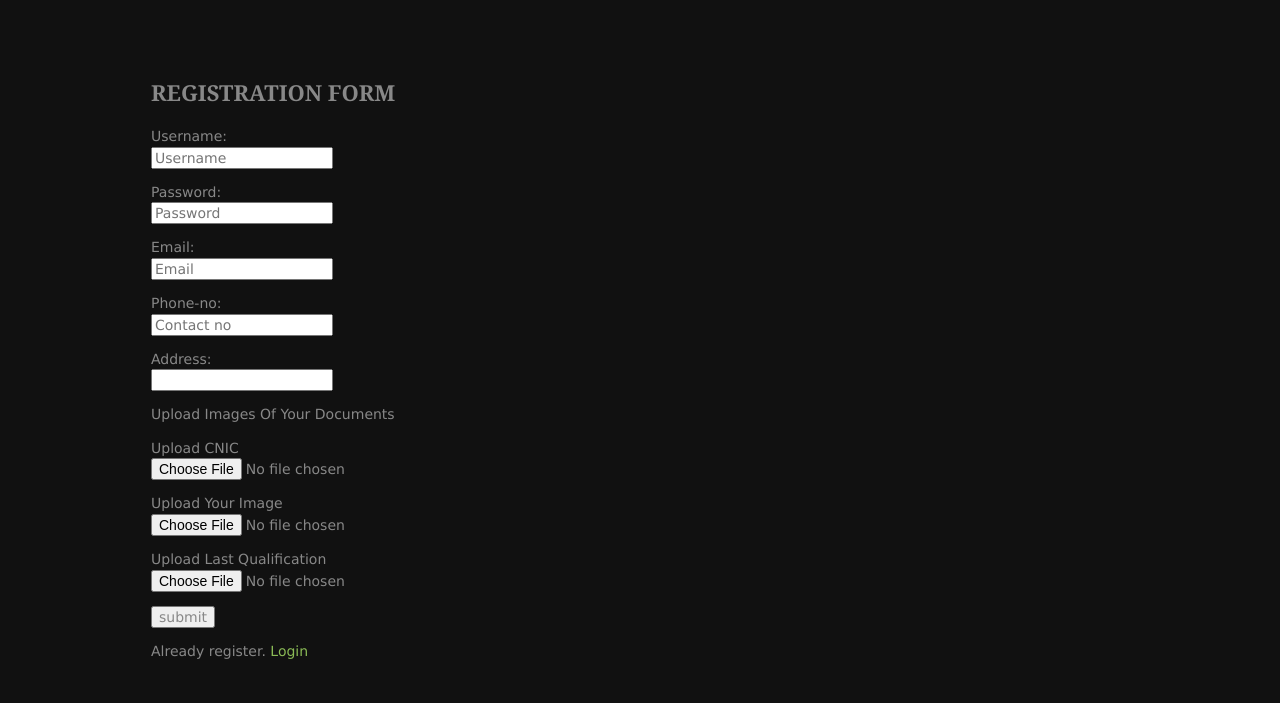
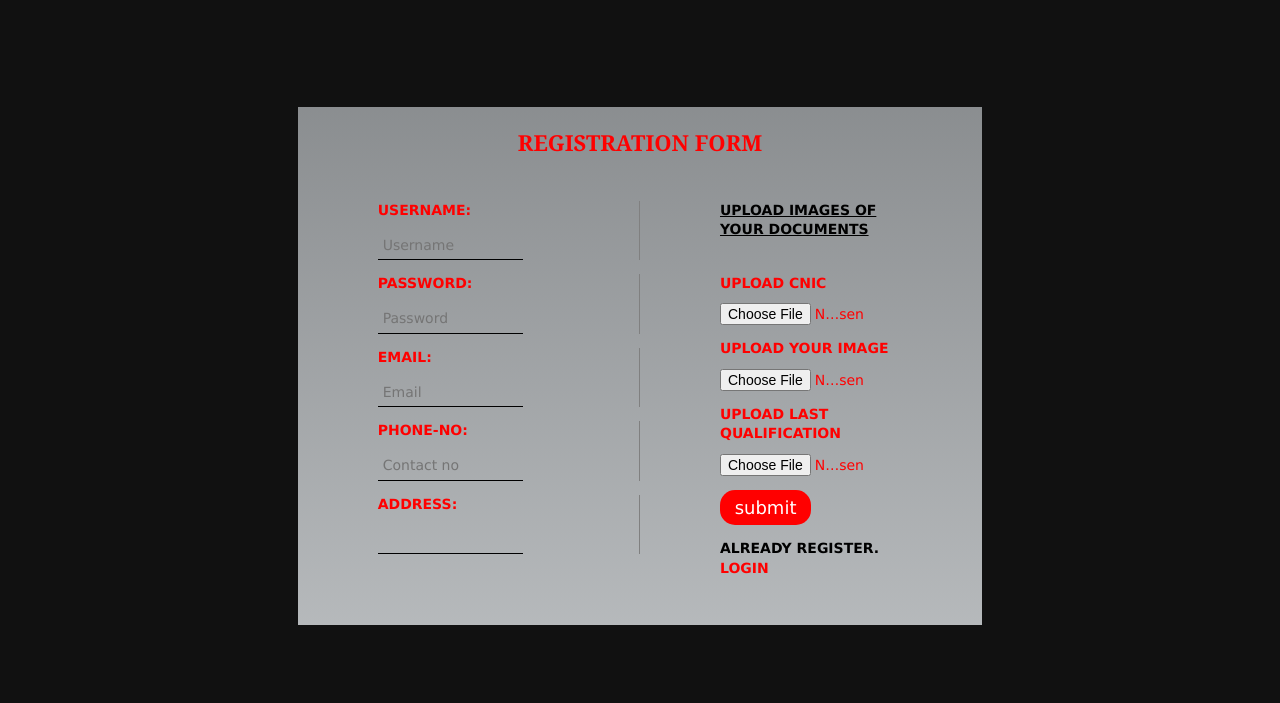
Before and after one commit to taneemtur/academy.github.io, a plain HTML site: page tutorreg.html in a window 1280 px wide. Shown: the part 97-800 px from the top of the page. Drawn offline with Linux system fonts and the light colour scheme.

Commit message:
Add files via upload

```diff
--- a/tutorreg.html
+++ b/tutorreg.html
@@ -1,17 +1,13 @@
 <!DOCTYPE html>
-<!--
-Template Name: Abele
-Author: <a href="https://www.os-templates.com/">OS Templates</a>
-Author URI: https://www.os-templates.com/
-Licence: Free to use under our free template licence terms
-Licence URI: https://www.os-templates.com/template-terms
--->
+
 <html>
 <head>
 <title>academy.com</title>
 <meta charset="utf-8">
 <meta name="viewport" content="width=device-width, initial-scale=1.0, maximum-scale=1.0, user-scalable=no">
 <link href="layout/styles/layout.css" rel="stylesheet" type="text/css" a="all">
+<link href="mainsignup.css" rel="stylesheet" type="text/css" a="all">
+
 <link></head>
 </head>
 <body id="top">
@@ -56,38 +52,52 @@ Licence URI: https://www.os-templates.com/template-terms
     </nav>
   </header>
 </div>
+
 <div class="container">
+
   <div class="row">
           <div class="form-heading"><h1>Registration Form</h1></div>
+
           <form method="POST" class="form-1">
                   <div class="col-1">
+
           <div class="col-left">
          <p>Username: <br>
           <input type="text" name="username" placeholder="Username" id="username" required>
           </p>
+
           <p>Password: <br>
               <input type="password" name="password" placeholder="Password" id="password" required>
               </p>
+
               <p>Email: <br>
                   <input type="email" name="email" placeholder="Email" id="email" required>
                   </p>
+
                   <p>Phone-no: <br>
                   <input type="text" name="quantity" min="0" max="11" placeholder="Contact no" id="phone" required>
                   </p>
+
                   <p>Address: <br>
                   <input type="text" name="address" id="address" required>
                   </p>
               </div>
+
       </div>
+
       <div class="col-1">
+
            <div class="col-right">
       <p class="doc-head">Upload Images Of Your Documents </p>
+
       <p>Upload CNIC <br>
           <input type="file" name="pic" accept="image/*" required/>
       </p>
+
       <p>Upload Your Image <br>
            <input type="file" name="image" accept="image/*" required/>
       </p>
+
       <p>Upload Last Qualification <br>
            <input type="file" name="image" accept="image/*" required/>
       </p>
@@ -96,9 +106,17 @@ Licence URI: https://www.os-templates.com/template-terms
       <p class="already-registered">Already register. <a href="sign-in.html">Login</a></p>
   </p>
   </div>
+
+
+
       </div>
+
   </form>
+
   </div>
+
+
+
 </div>
 <div class="wrapper row5">
   <footer id="footer" class="clear">
```
Lines whose indentation alone changed are shown as unchanged.
